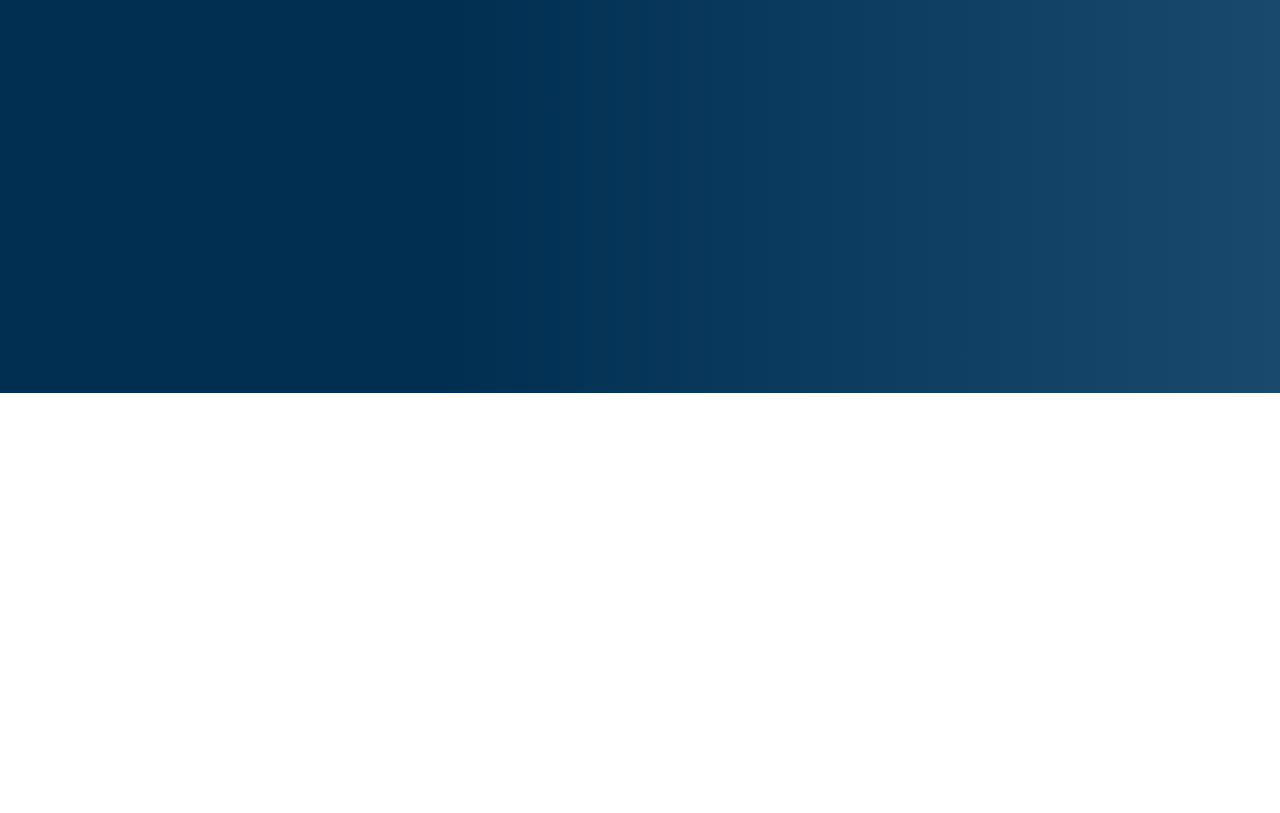
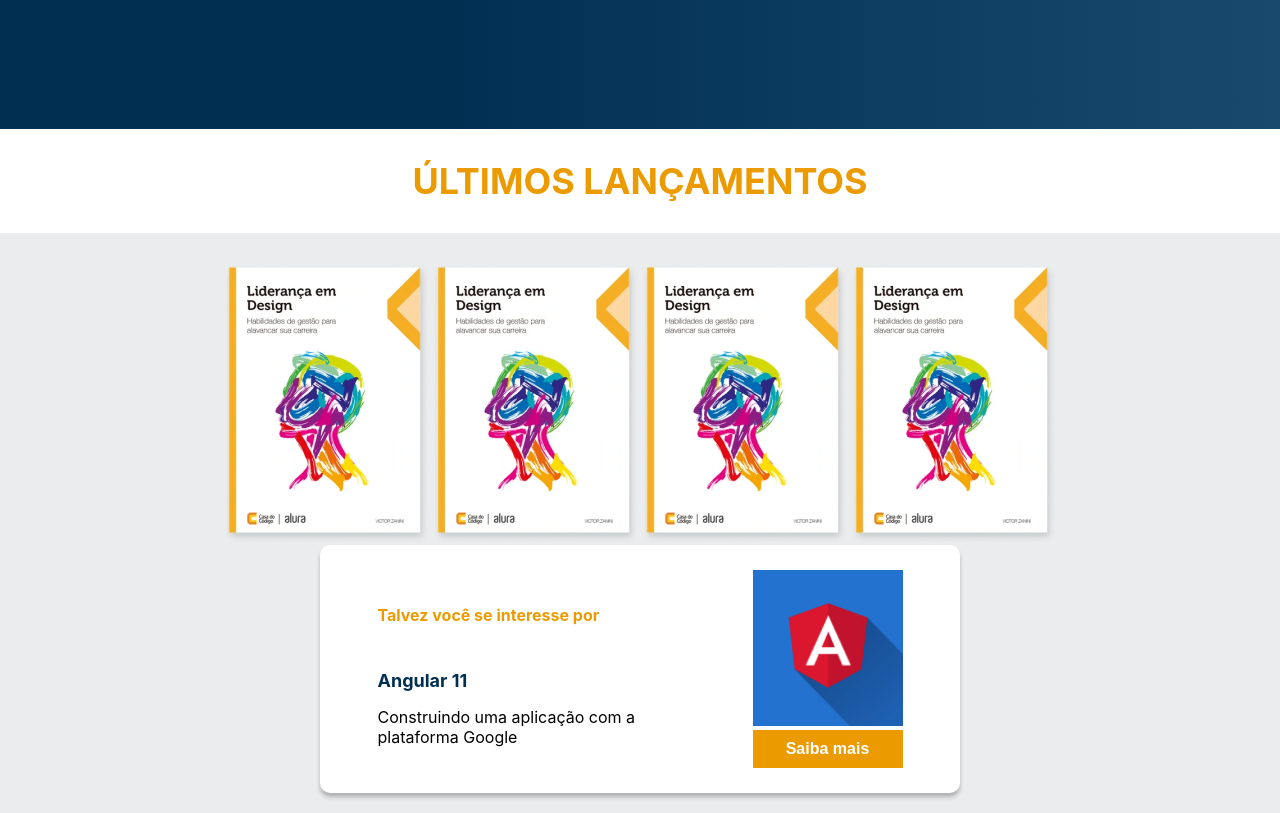
Before and after one commit to Bento-Hertz/Alura-Books, a React (Create React App) app: page / in a window 1280 px wide. Shown: the part 407-1220 px from the top of the page. Before the commit the page ends 800 px from the top, so only its background shows below. Built offline with nearby package versions, Linux system fonts and the light colour scheme.

Commit message:
adding props and finishing the project

```diff
--- a/src/App.js
+++ b/src/App.js
@@ -1,18 +1,19 @@
 import Header from './componentes/Header';
-import Pesquisa from './componentes/Pesquisa';
+import Body from './componentes/Body';
 import styled from 'styled-components';
 
 const AppContainer = styled.div`
   width: 100vw;
-  height: 100vh;
-  background-image: linear-gradient(90deg, #002F52 35%, #326589 165%);
+  height: 100%;
+  display: grid;
+  grid-template-rows: auto 1fr;
 `
 
 function App() {
   return (
     <AppContainer>
       <Header />
-      <Pesquisa />
+      <Body />
     </AppContainer>
   );
 }
--- /dev/null
+++ b/src/componentes/Body/index.js
@@ -0,0 +1,20 @@
+import styled from 'styled-components';
+import Pesquisa from '../Pesquisa';
+import UltimosLancamentos from '../UltimosLancamentos';
+
+const BodyContainer = styled.body`
+    background-image: linear-gradient(90deg, #002F52 35%, #326589 165%);
+    display: grid;
+    grid-template-rows: 1fr auto;
+`
+
+function Body() {
+    return (
+        <BodyContainer>
+            <Pesquisa />
+            <UltimosLancamentos />
+        </BodyContainer>
+    );
+}
+
+export default Body;
--- /dev/null
+++ b/src/componentes/CardRecomenda/index.js
@@ -0,0 +1,63 @@
+import styled from "styled-components";
+import { Titulo } from "../Titulo";
+
+const Card = styled.div`
+    align-items: center;
+    background-color: #FFF;
+    box-shadow: 0px 4px 4px rgba(0, 0, 0, 0.25);
+    border-radius: 10px;
+    display: flex;
+    margin: 0 auto;
+    max-width: 600px;
+    padding: 25px 20px;
+    justify-content: space-around;
+    width: 100%;
+`
+
+const Botao = styled.button`
+    background-color: #EB9B00;
+    color: #FFF;
+    padding: 10px 0px;
+    font-size: 16px;
+    border: none;
+    font-weight: 900;
+    display: block;
+    text-align: center;
+    width: 150px;
+    &:hover {
+        cursor: pointer;
+    }
+`
+
+const Descricao = styled.p`
+    max-width: 300px;
+`
+
+const Subtitulo = styled.h4`
+    color: #002F52;
+    font-size: 18px;
+    font-weight: bold;
+    margin: 15px 0;
+`
+
+const ImgLivro = styled.img`
+    width: 150px;
+`
+
+function CardRecomenda({titulo, subtitulo, descricao, img}) {
+    return (
+        <Card>
+            <div>
+                <Titulo tamanhoFonte="16px" cor="#EB9B00" alinhamento="left">{titulo}</Titulo>
+                <Subtitulo>{subtitulo}</Subtitulo>
+                <Descricao>{descricao}</Descricao>
+            </div>
+            <div>
+                <ImgLivro src={img}/>
+                <Botao>Saiba mais</Botao>
+            </div>
+        </Card>
+    );
+}
+
+export default CardRecomenda;
--- /dev/null
+++ b/src/componentes/Pesquisa/dadosPesquisa.js
@@ -0,0 +1,11 @@
+import livro from '../../imagens/livro.png';
+
+export const livros = [
+    {nome: 'Liderança em Design', id: 1, src: livro},
+    {nome: 'Liderança em Design', id: 1, src: livro},
+    {nome: 'Liderança em Design', id: 1, src: livro},
+    {nome: 'Liderança em Design', id: 1, src: livro},
+    {nome: 'Javascript Assertivo', id: 2, src: livro},
+    {nome: 'Cangaceiro em Javascript', id: 3, src: livro},
+    {nome: 'Aventureiros do Java', id: 4, src: livro}
+]
--- a/src/componentes/Pesquisa/index.js
+++ b/src/componentes/Pesquisa/index.js
@@ -1,5 +1,7 @@
 import Input from '../Input';
 import styled from 'styled-components';
+import { useState } from 'react';
+import { livros } from './dadosPesquisa.js';
 
 const PesquisaContainer = styled.section`
     background-image: linear-gradient(90deg, #002F52 35%, #326589 165%);
@@ -9,28 +11,60 @@
     height: 270px;
     width: 100%;
 `
+
 const Titulo = styled.h2`
     color: #FFF;
     font-size: 36px;
     text-align: center;
     width: 100%;
 `
+
 const Subtitulo = styled.h3`
     font-size: 16px;
     font-weight: 500;
     margin-bottom: 40px;
 `
 
+const Resultado = styled.div`
+    display: flex;
+    justify-content: center;
+    align-items: center;
+    margin-bottom: 20px;
+    cursor: pointer;
+    p {
+        width: 200px;
+    }
+    img {
+        width: 100px;
+    }
+    &:hover {
+        border: 1px solid white;
+    }
+`
+
 function Pesquisa() {
+    const [livrosPesquisados, setLivrosPesquisados] = useState([]);
+
     return (
         <PesquisaContainer>
             <Titulo>Já sabe por onde começar?</Titulo>
-            <Subtitulo>Encontre seu livro em nossa estante</Subtitulo>
+            <Subtitulo>Encontre seu livro em nossa estante.</Subtitulo>
             <Input
-                placeholder="Escreva a sua próxima leitura"
+                placeholder="Escreva sua próxima leitura"
+                onBlur={evento => {
+                    const textoDigitado = evento.target.value;
+                    const resultadoPesquisa = livros.filter( livro => livro.nome.toUpperCase().includes(textoDigitado.toUpperCase()) );
+                    setLivrosPesquisados(resultadoPesquisa);
+                }}
             />
+            { livrosPesquisados.map( livro => (
+                <Resultado>
+                    <img src={livro.src} alt=''/>
+                    <p>{livro.nome}</p>
+                </Resultado>
+            )) }
         </PesquisaContainer>
-    )
+    );
 }
 
 export default Pesquisa;
--- /dev/null
+++ b/src/componentes/Titulo/index.js
@@ -0,0 +1,13 @@
+import styled from "styled-components"
+
+export const Titulo = styled.h2`
+    width: 100%;
+    padding: 30px 0;
+    background-color: #FFF;
+    color: ${props => props.cor || 'black'};
+    font-size: ${props => props.tamanhoFonte || '18px;' };
+    text-align: ${props => props.alinhamento || 'center'};
+    margin: 0;
+`
+
+export default Titulo;
--- /dev/null
+++ b/src/componentes/UltimosLancamentos/dadosUltimosLancamentos.js
@@ -0,0 +1,8 @@
+import livro from '../../imagens/livro.png';
+
+export const livros = [
+    {nome: 'Liderança em Design', id: 1, src: livro},
+    {nome: 'Javascript Assertivo', id: 2, src: livro},
+    {nome: 'Cangaceiro em Javascript', id: 3, src: livro},
+    {nome: 'Aventureiros do Java', id: 4, src: livro}
+]
--- /dev/null
+++ b/src/componentes/UltimosLancamentos/index.js
@@ -0,0 +1,45 @@
+import { livros } from './dadosUltimosLancamentos';
+import { Titulo } from '../Titulo';
+import CardRecomenda from '../CardRecomenda';
+import imagemLivro from '../../imagens/livro2.png';
+import styled from 'styled-components';
+
+const UltimosLancamentosContainer = styled.section`
+    background-color: #EBECEE;
+    padding-bottom: 20px;
+    display: flex;
+    flex-direction: column;
+`
+const NovosLivrosContainer = styled.div`
+    margin-top: 30px;
+    display: flex;
+    width: 100%;
+    justify-content: center;
+    cursor: pointer;
+`
+
+function UltimosLancamentos() {
+    return (
+        <UltimosLancamentosContainer>
+            <Titulo
+                cor={"#EB9B00"}
+                tamanhoFonte={"36px"}
+                alinhamento={"center"}
+            >ÚLTIMOS LANÇAMENTOS</Titulo>
+            <NovosLivrosContainer>
+                { livros.map( livro => (
+                    <img src={livro.src} alt=''/>
+                ) ) }
+            </NovosLivrosContainer>
+            <CardRecomenda
+                titulo="Talvez você se interesse por"
+                subtitulo="Angular 11"
+                descricao="Construindo uma aplicação com a plataforma Google"
+                img={imagemLivro}
+            />
+        </UltimosLancamentosContainer>
+
+    );
+}
+
+export default UltimosLancamentos;
--- a/src/index.js
+++ b/src/index.js
@@ -5,6 +5,9 @@
 import { createGlobalStyle } from 'styled-components';
 
 const GlobalStyle = createGlobalStyle`
+  html, body, #root, .App {
+    height: 100%;
+  }
   body {
     margin: 0;
     font-family: -apple-system, BlinkMacSystemFont, 'Segoe UI', 'Roboto', 'Oxygen',
```
Also changed, not shown: src/componentes/Footer/index.js (added, +15 -0 lines).
